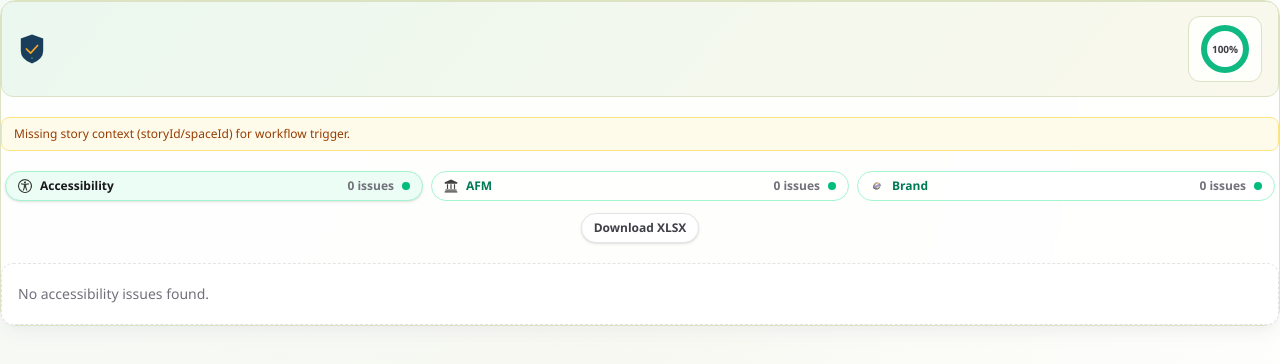
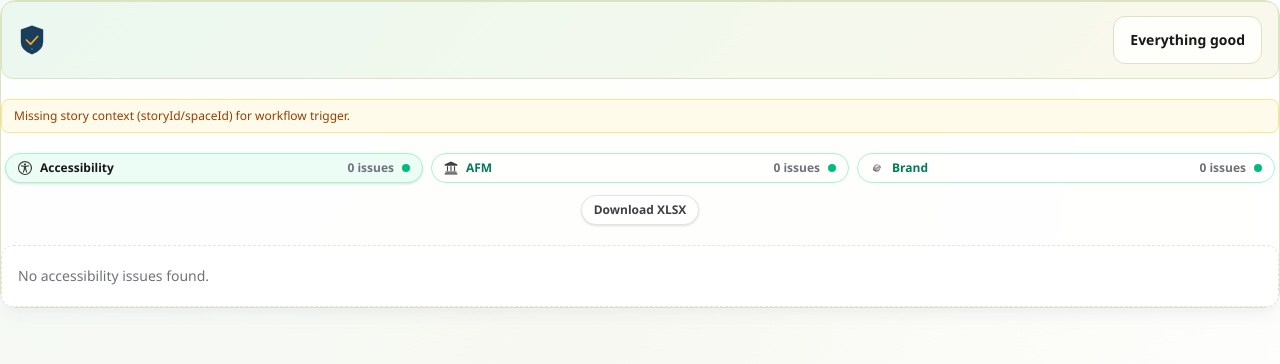
Before and after one commit to adanbaiquality/Content-Guard, a Next.js app in the folder apps/storyblok-plugin/: page / in a window 1280 px wide. Shown: the top 364 px of the page. Built offline with nearby package versions, Linux system fonts and the light colour scheme.

Commit message:
Improve summart display

```diff
--- a/apps/storyblok-plugin/src/components/ContentGuardPanel.tsx
+++ b/apps/storyblok-plugin/src/components/ContentGuardPanel.tsx
@@ -651,30 +651,14 @@ function CategoryTabTrigger({
 }
 
 function ProgressSummary({ audits }: { audits: AuditResult[] }) {
-  const total = audits.length;
-  const remaining = audits.filter((a) => !a.passed).length;
-  const done = total - remaining;
-  const percent = total === 0 ? 100 : Math.round((done / total) * 100);
+  const issueCount = audits.filter((a) => !a.passed).length;
+  const isAllGood = issueCount === 0;
 
   return (
-    <div className="flex items-center gap-3 rounded-xl border border-[var(--cg-border)] bg-white/80 px-3 py-2">
-      <div
-        className="relative grid h-12 w-12 place-items-center rounded-full"
-        style={{
-          background: `conic-gradient(#10b981 ${percent * 3.6}deg, #e5e7eb ${percent * 3.6}deg)`,
-        }}
-      >
-        <div className="grid h-9 w-9 place-items-center rounded-full bg-white text-[10px] font-bold text-zinc-700">
-          {percent}%
-        </div>
-      </div>
-      {remaining > 0 && (
-        <div>
-          <p className="text-sm font-semibold text-zinc-900">
-            {remaining} issue{remaining === 1 ? "" : "s"}
-          </p>
-        </div>
-      )}
+    <div className="flex min-h-12 items-center rounded-xl border border-[var(--cg-border)] bg-white/80 px-4 py-2">
+      <p className="text-sm font-semibold text-zinc-900">
+        {isAllGood ? "Everything good" : `${issueCount} issue${issueCount === 1 ? "" : "s"}`}
+      </p>
     </div>
   );
 }
@@ -821,7 +805,7 @@ export default function ContentGuardPanel() {
                 <button
                   type="button"
                   onClick={() => setIsRunTooltipPinned((current) => !current)}
-                  className="text-[11px] font-medium text-zinc-500 underline decoration-dotted underline-offset-2 hover:text-zinc-700"
+                  className="text-[10px] font-normal text-zinc-400 transition-colors hover:text-zinc-500"
                 >
                   Last run: {formattedLastRunAt}
                 </button>
@@ -834,7 +818,7 @@ export default function ContentGuardPanel() {
               </div>
             )}
           </div>
-          <ProgressSummary audits={activeAudits} />
+          <ProgressSummary audits={audits} />
         </header>
       )}
 
```
